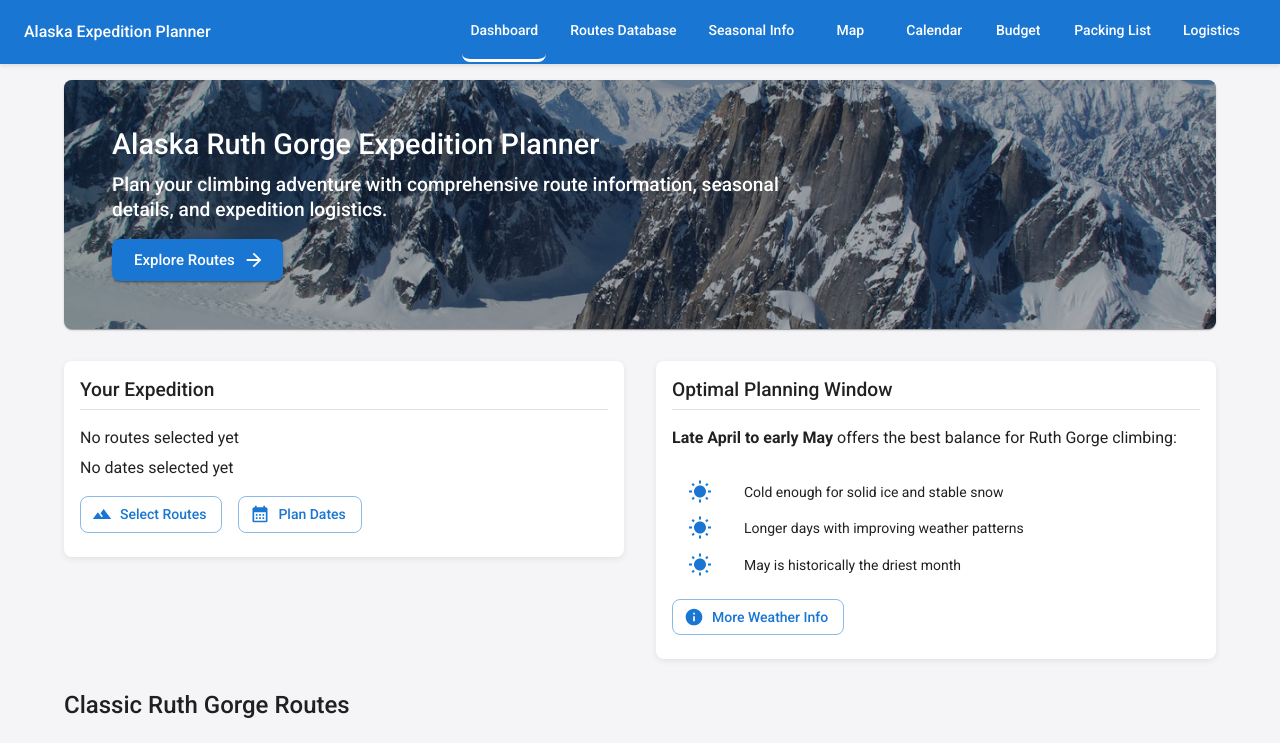
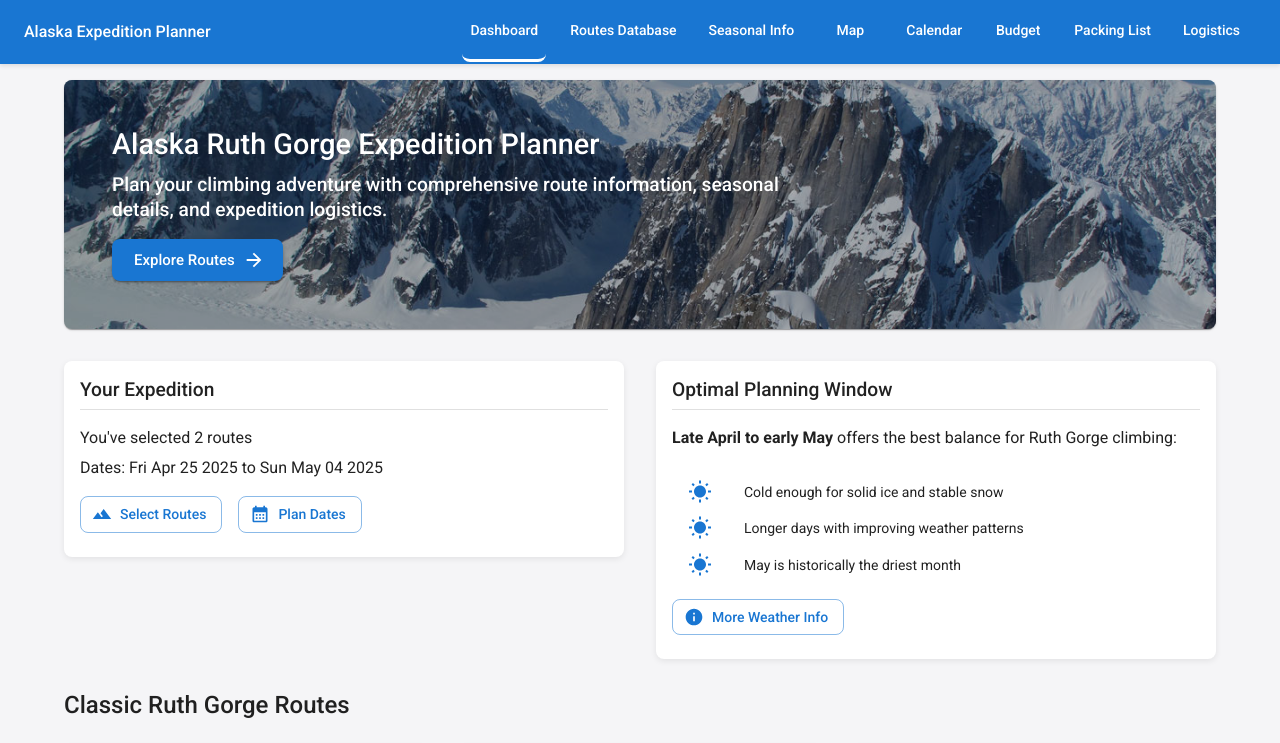
Before and after one commit to jesservillines/alaska-expedition-planner, a React (Create React App) app: page / in a window 1280 px wide. Shown: the top 743 px of the page. Built offline with nearby package versions, Linux system fonts and the light colour scheme.

Commit message:
Add pre-populated expedition data with default routes, dates, and team members

```diff
--- a/src/App.js
+++ b/src/App.js
@@ -1,4 +1,4 @@
-import React, { useState } from 'react';
+import React, { useState, useEffect } from 'react';
 import { Routes, Route } from 'react-router-dom';
 import { Box } from '@mui/material';
 
@@ -6,6 +6,9 @@ import { Box } from '@mui/material';
 import Navigation from './components/layout/Navigation';
 import Footer from './components/layout/Footer';
 import ChartInit from './components/charts/ChartInit';
+
+// Import route data to pre-select default routes
+import routesData from './data/routes';
 
 // Page components
 import Dashboard from './pages/Dashboard';
@@ -20,13 +23,47 @@ import MapTest from './components/MapTest';
 import SimpleMap from './components/SimpleMap';
 
 function App() {
-  // Application state
-  const [selectedRoutes, setSelectedRoutes] = useState([]);
-  const [expeditionDates, setExpeditionDates] = useState({
-    start: null,
-    end: null,
-  });
+  // Find the two default routes we want to pre-select
+  const defaultRoutes = routesData.filter(route =>
+    route.id === "southwest-ridge" || route.id === "blue-collar-beatdown"
+  );
+
+  // Default expedition dates: April 25 - May 4, 2025
+  const defaultDates = {
+    start: new Date(2025, 3, 25), // Month is 0-based, so 3 = April
+    end: new Date(2025, 4, 4),   // 4 = May
+  };
+
+  // Default team members (to be pre-populated in packing list)
+  const defaultTeamMembers = [
+    {
+      id: "jesse-villines",
+      name: "Jesse Villines",
+      nickname: "Badger",
+      role: "Alpinist Splitboarder",
+      gear: ["Jones Ultralight Butterfly splitboard", "Phantom hardboot setup", "4-season tent", "MSR Reactor stove"]
+    },
+    {
+      id: "daniel-blumberg",
+      name: "Daniel Blumberg",
+      nickname: "Team Twink",
+      role: "Mountain Athlete",
+      gear: ["Blizzard Zero G 85 Skis", "Scarpa F1 XT Ski Boots", "La Sportiva G2 Evo 6000m Boots", "Rab Latok tent"]
+    },
+    {
+      id: "nicholas-wright",
+      name: "Nicholas Wright",
+      nickname: "Raw Dawg",
+      role: "Alpine Crusher",
+      gear: ["Blizzard Zero G 85 Skis", "Maestrale boots", "Sled/pulk", "Ropes", "Group cooking gear"]
+    }
+  ];
+
+  // Application state with pre-populated values
+  const [selectedRoutes, setSelectedRoutes] = useState(defaultRoutes);
+  const [expeditionDates, setExpeditionDates] = useState(defaultDates);
   const [budgetItems, setBudgetItems] = useState([]);
+  const [teamMembers, setTeamMembers] = useState(defaultTeamMembers);
 
   return (
     <Box sx={{ display: 'flex', flexDirection: 'column', minHeight: '100vh' }}>
@@ -55,7 +92,10 @@ function App() {
             selectedRoutes={selectedRoutes}
           />} />
           <Route path="/budget" element={<SimpleBudgetCalculator />} />
-          <Route path="/packing" element={<PackingList />} />
+          <Route path="/packing" element={<PackingList
+            teamMembers={teamMembers}
+            setTeamMembers={setTeamMembers}
+          />} />
           <Route path="/logistics" element={<LogisticsInfo />} />
         </Routes>
       </Box>
```
